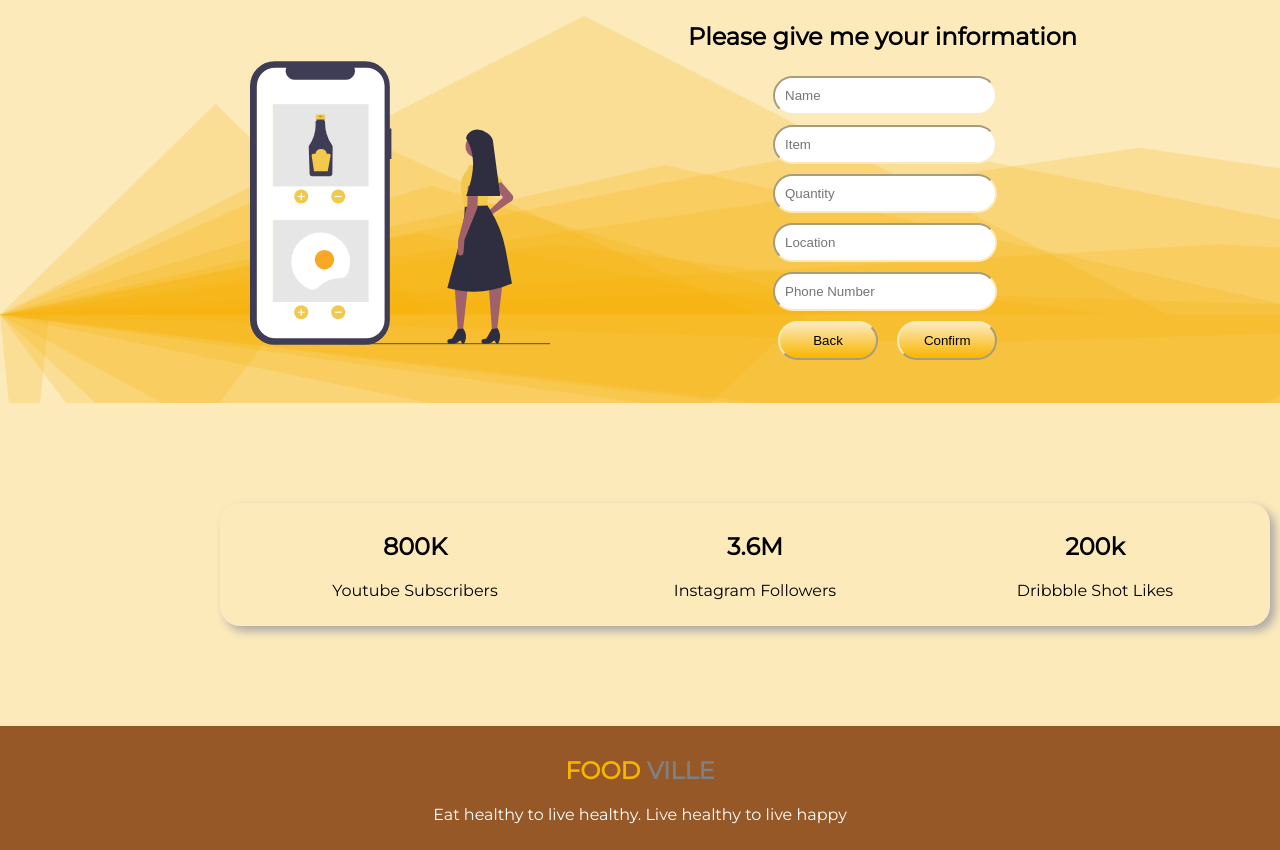
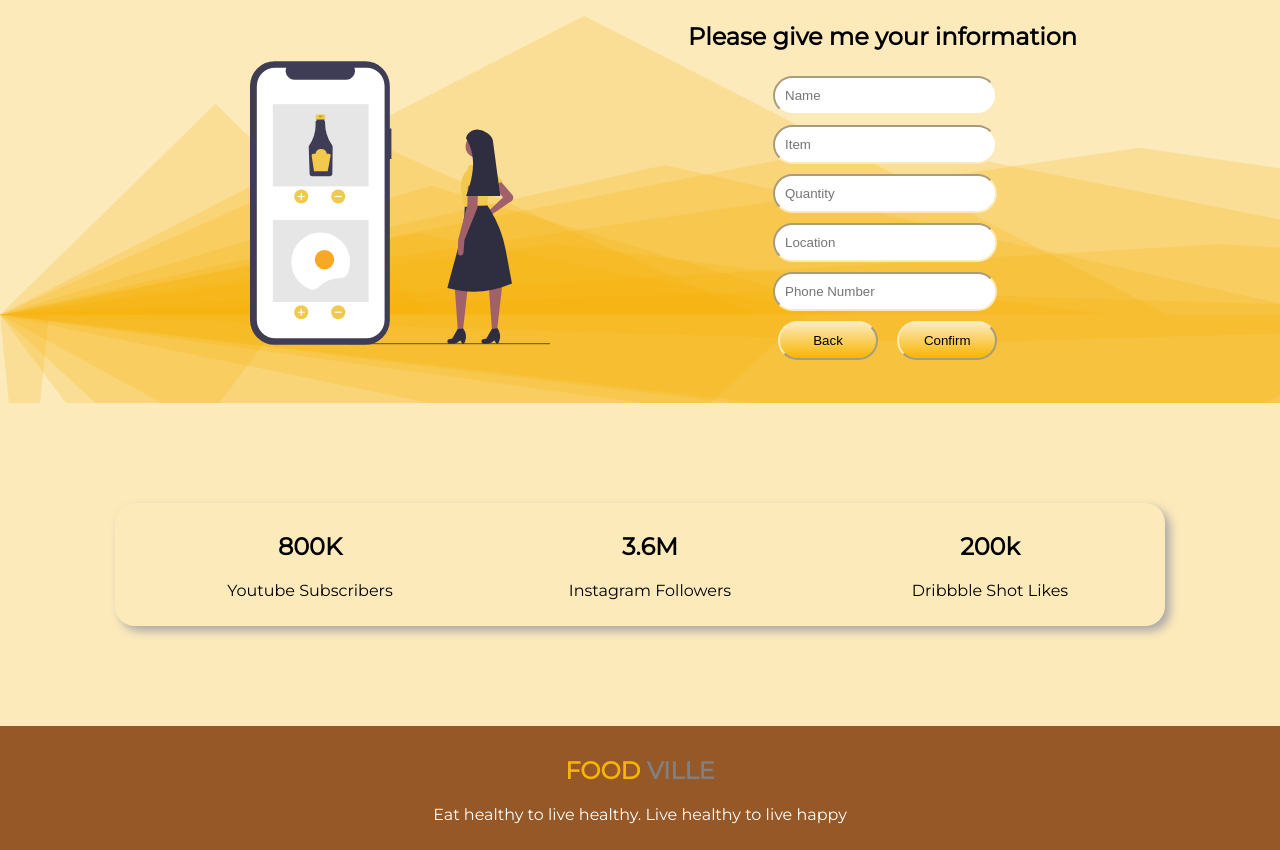
Before and after one commit to sabihaohi/Food-Ville, a plain HTML site: page index.html in a window 1280 px wide. Shown: the part 2112-2962 px from the top of the page. Drawn offline with Linux system fonts and the light colour scheme.

Commit message:
margin add

```diff
--- a/style.css
+++ b/style.css
@@ -180,7 +180,7 @@ button a{
     justify-content: center;
     text-align: center;
     width:1050px;
-    margin-left: 220px;
+    margin:auto;
     border-radius: 20px;
     box-shadow: 5px 5px 10px rgb(172, 168, 168);
 }
```
